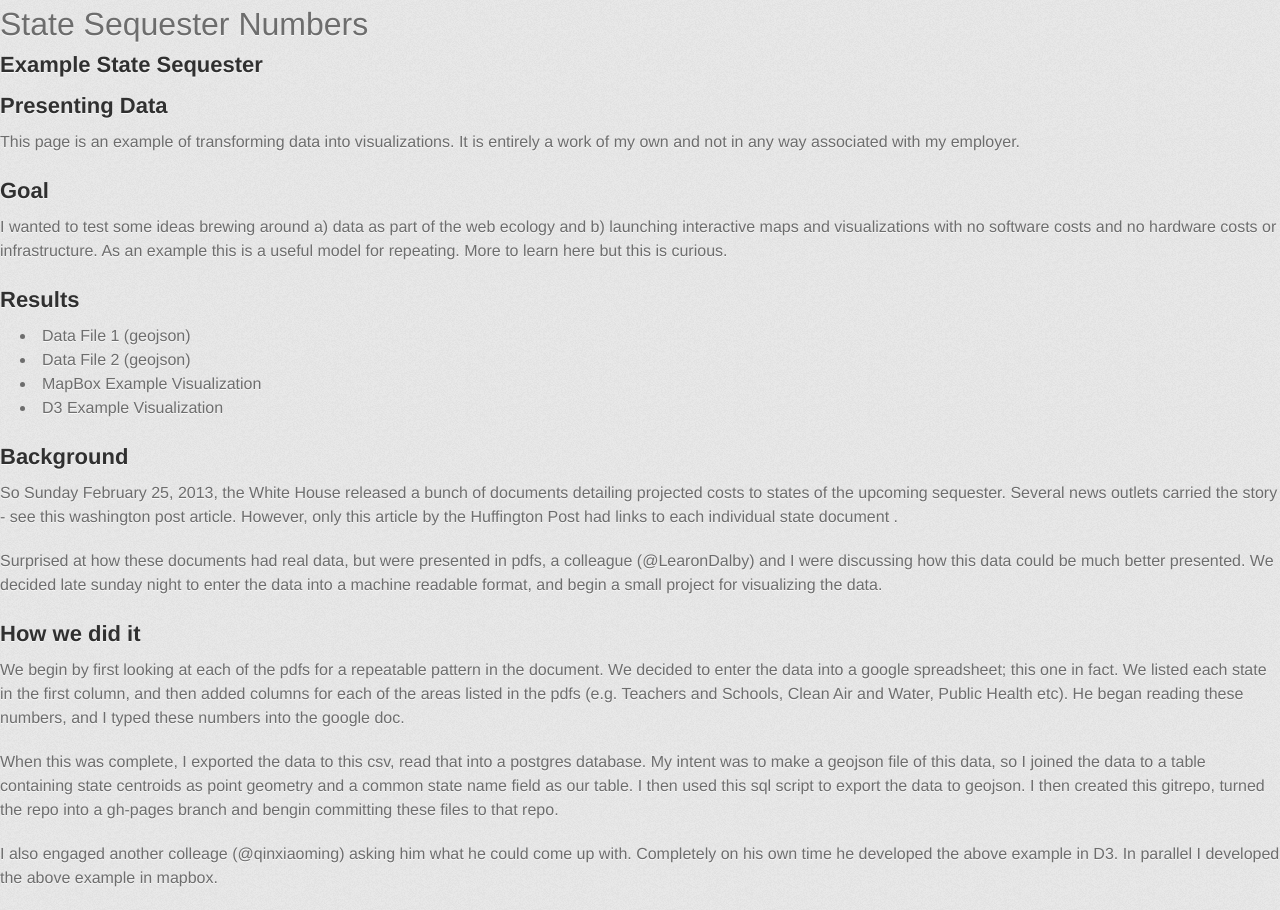
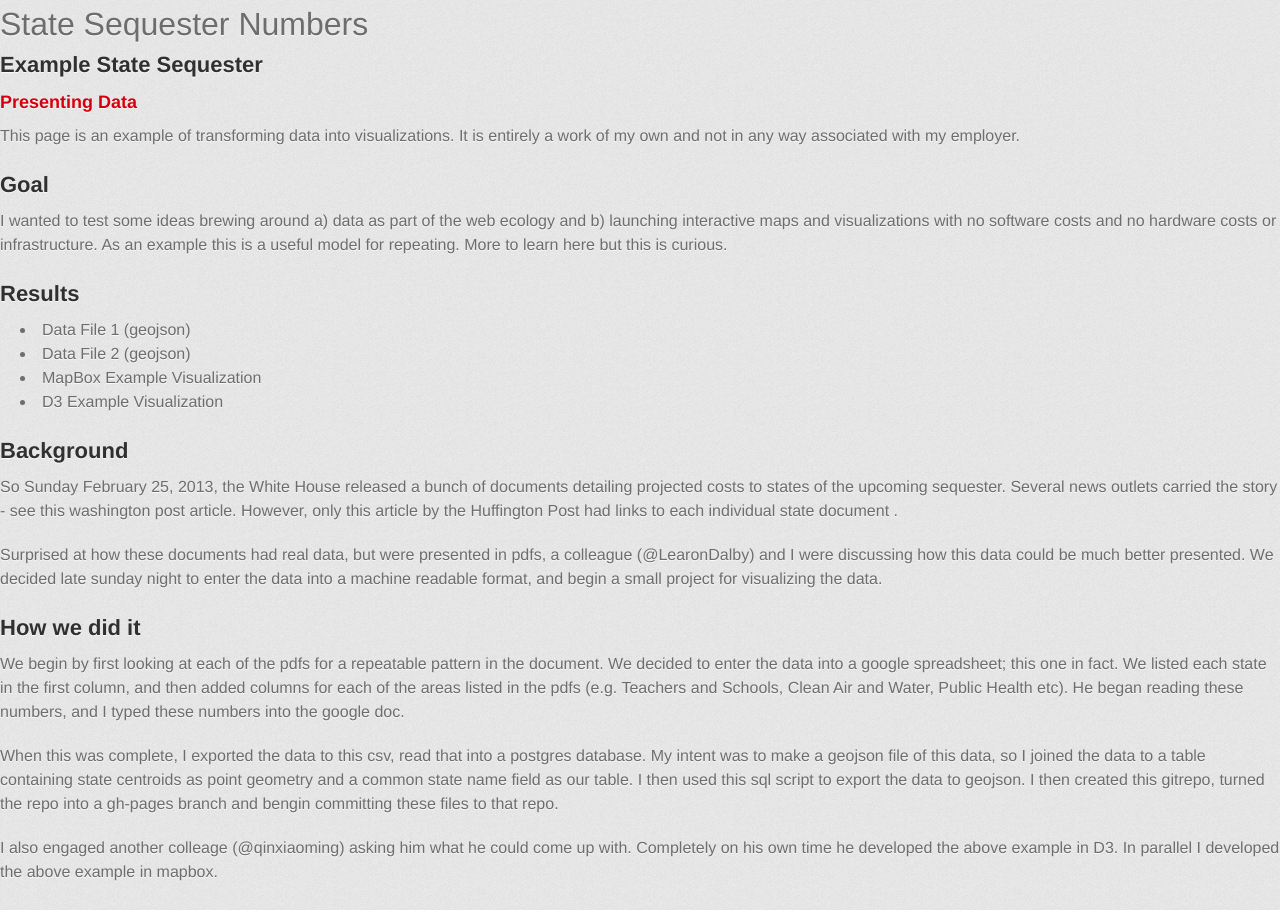
Before and after one commit to feomike/state_seq, a Jekyll site: the page built from index.md, in a window 1280 px wide. Built offline with Jekyll 4.4.1, drawn with Linux system fonts in a browser that asks for light colours; some web fonts are replaced.

```diff
--- a/index.md
+++ b/index.md
@@ -3,7 +3,7 @@ layout: default
 title: Example State Sequester
 ---
 
-##Presenting Data
+###Presenting Data
 This page is an example of transforming data into visualizations. It is entirely a work of my own and not in any way associated with my employer.
 
 ##Goal
```
